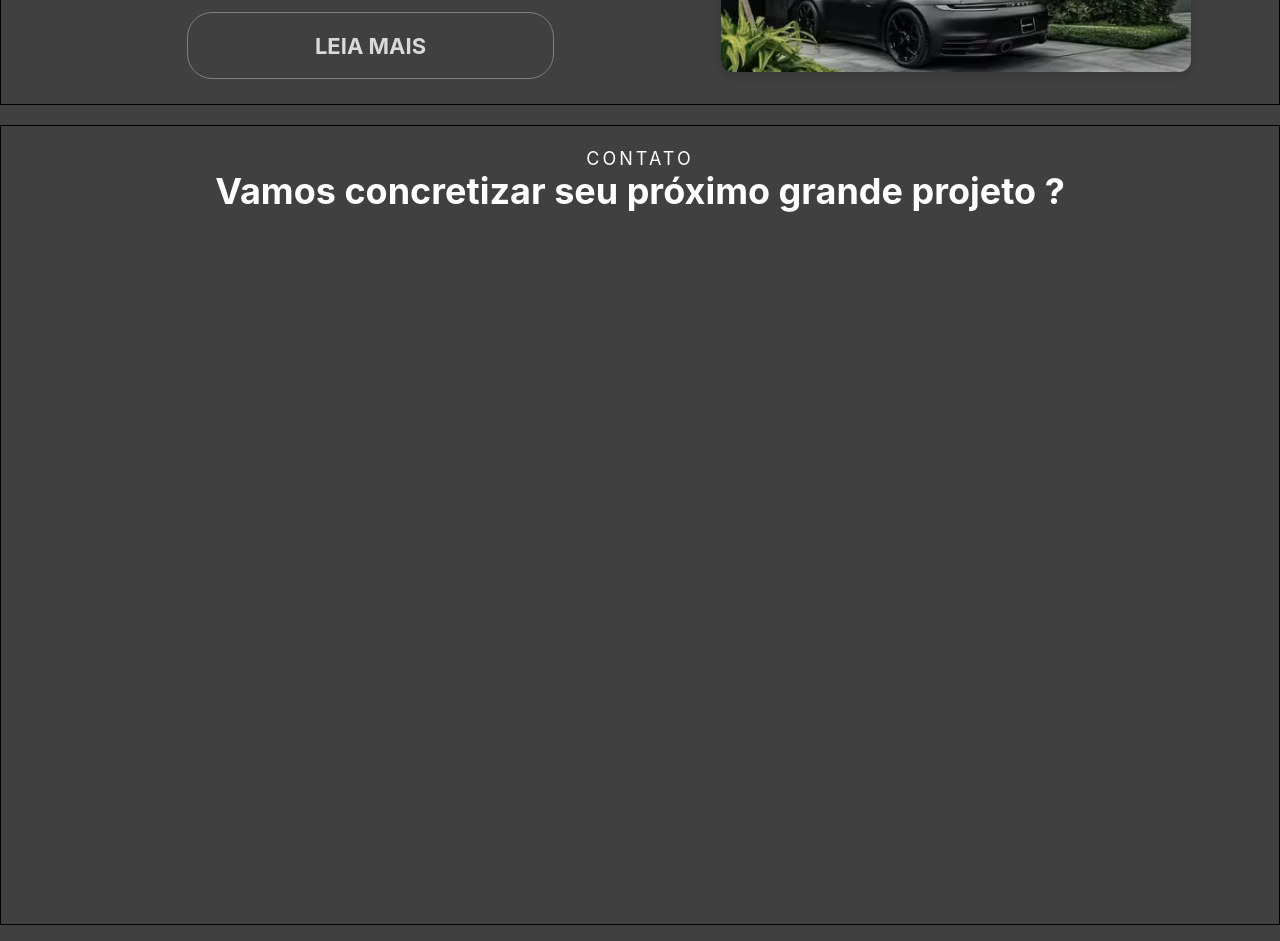
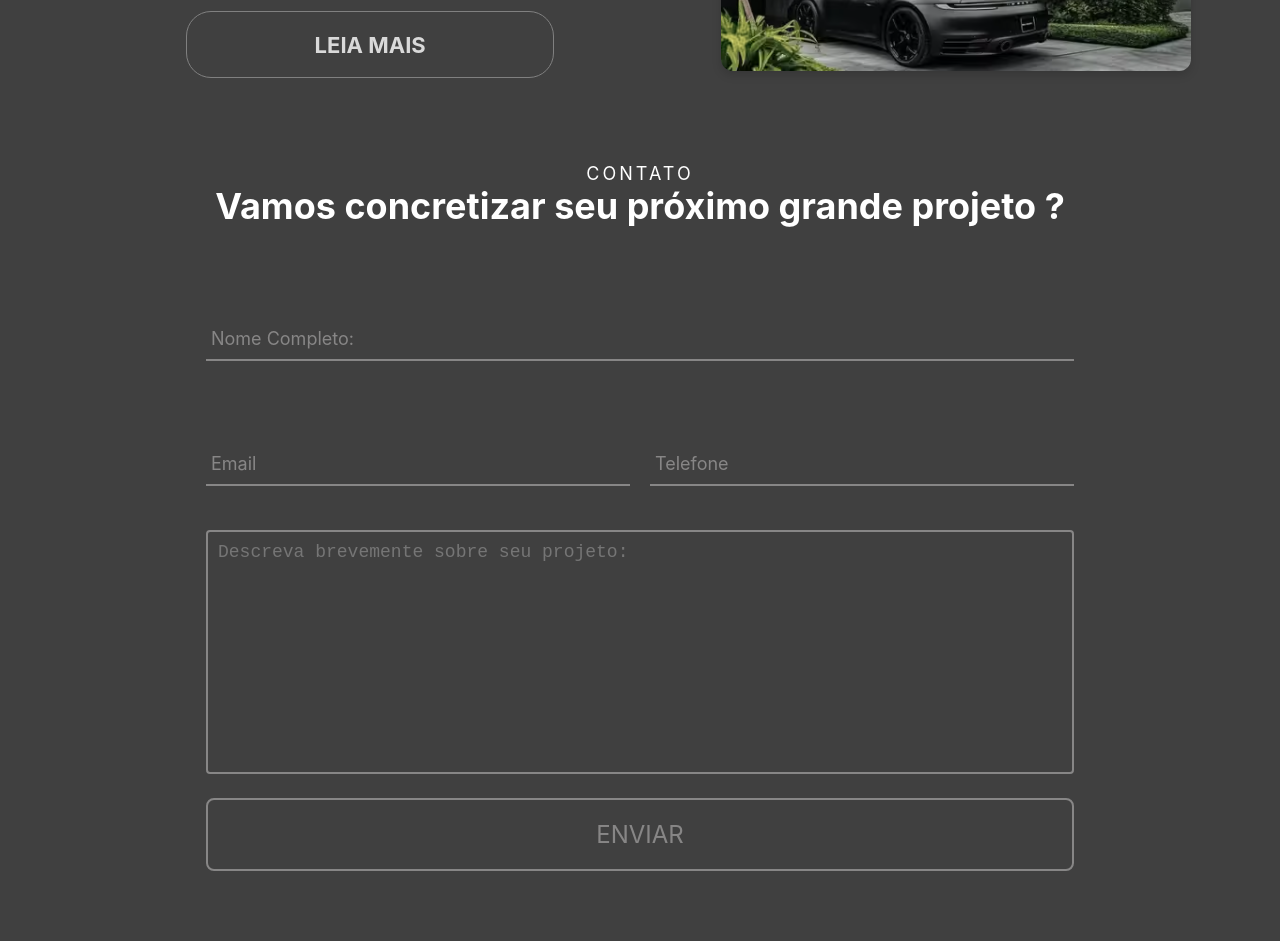
Before and after one commit to fourcoders-isnotonlyforcoders/SFempreendimentos, a React (Vite) app: page / in a window 1280 px wide. Shown: the part 3680-4621 px from the top of the page. Built offline with nearby package versions, Linux system fonts and the light colour scheme.

Commit message:
feat: add new styles for form section

```diff
--- /dev/null
+++ b/src/components/SecaoForm/InputField.tsx
@@ -0,0 +1,21 @@
+import React from 'react';
+import { NameInput, NameTitle, Bar, FormNameContainer } from './styles';
+
+type InputFieldProps = {
+  id: string;
+  label: string;
+  type: 'text' | 'email' | 'tel';
+  required?: boolean;
+};
+
+const InputField: React.FC<InputFieldProps> = ({ id, label, type, required }) => {
+  return (
+    <FormNameContainer>
+      <NameInput required={required} type={type} id={id} placeholder=" " />
+      <NameTitle htmlFor={id}>{label}</NameTitle>
+      <Bar />
+    </FormNameContainer>
+  );
+};
+
+export default InputField;
--- a/src/components/SecaoForm/index.tsx
+++ b/src/components/SecaoForm/index.tsx
@@ -1,15 +1,36 @@
-import { TituloSecao } from "../TituloSecao"
-import { SecaoFormContainer } from "./styles"
+import React from 'react';
+import { TituloSecao } from "../TituloSecao";
+import { FormContainer, SecaoFormContainer, FormInfosContainer, FormNameContainer, FormTextContainer, FormButton } from "./styles";
+import InputField from './InputField';
+
 export const SecaoForm: React.FC = () => {
   return (
     <SecaoFormContainer>
-              <TituloSecao
-          titulo="Vamos concretizar seu próximo grande projeto ? "
-          preTitulo="CONTATO"
-          align="center"
-          color="white"
-        />
+      <TituloSecao
+        titulo="Vamos concretizar seu próximo grande projeto ?"
+        preTitulo="CONTATO"
+        align="center"
+        color="white"
+      />
+      <FormContainer>
+        <FormNameContainer>
+          <InputField id="fullName" label="Nome Completo:" type="text" required />
+        </FormNameContainer>
+        <FormInfosContainer>
+          <InputField id="email" label="Email" type="email" required />
+
+          <InputField id="phone" label="Telefone" type="tel" required />
+        </FormInfosContainer>
+        <FormTextContainer>
+          <textarea
+            id="additionalInfo"
+            placeholder="Descreva brevemente sobre seu projeto:"
+            rows={11}
+          />
+        </FormTextContainer>
+        <FormButton type='submit'> ENVIAR
+        </FormButton>
+      </FormContainer>
     </SecaoFormContainer>
-
-  )
-}
+  );
+};
--- a/src/components/SecaoForm/styles.tsx
+++ b/src/components/SecaoForm/styles.tsx
@@ -1,6 +1,144 @@
 import styled from "styled-components";
+
 export const SecaoFormContainer = styled.section`
-  height: 100vh;
-  padding: 2.2rem 2rem;
-  border: 1px solid;
+  height: auto;
+  padding: 4rem 2rem;
+  display: flex;
+  flex-direction: column;
+  margin: 2rem auto;
 `;
+
+export const FormContainer = styled.form`
+  display: flex;
+  justify-content: center;
+  flex-wrap: wrap;
+  gap: 22px;
+  padding: 1rem 0;
+  width: auto;
+  max-width: 70%;
+  margin: 0 auto;
+`;
+
+export const FormNameContainer = styled.div`
+  position: relative;
+  width: auto;
+  min-width: 300px;
+  margin: 4rem 0 0 0;
+  flex: 1 1 100%;
+`;
+
+export const FormInfosContainer = styled.div`
+  display: flex;
+  justify-content: space-between;
+  gap: 20px;
+  width: 100%;
+  margin-top: 20px;
+`;
+
+export const NameInput = styled.input`
+  font-size: 1.8rem;
+  padding: 10px 10px 10px 5px;
+  display: block;
+  width: 100%;
+  border: none;
+  border-bottom: 2px solid ${(props) => props.theme.colors.fourth};
+  background: transparent;
+  color: ${(props) => props.theme.colors.primary};
+
+  &::placeholder {
+    color: transparent;
+  }
+
+  &:focus {
+    outline: none;
+    border-bottom: 2px solid ${(props) => props.theme.colors.primary};
+  }
+
+  &:focus ~ label,
+  &:valid ~ label {
+    top: -22px;
+    font-size: 1.6rem;
+    color: ${(props) => props.theme.colors.primary};
+  }
+
+  &:focus ~ .bar:before,
+  &:focus ~ .bar:after {
+    width: 50%;
+  }
+`;
+
+export const NameTitle = styled.label`
+  color: ${(props) => props.theme.colors.fourth};
+  font-size: 18px;
+  font-weight: normal;
+  position: absolute;
+  left: 5px;
+  top: 10px;
+  transition: 0.2s ease all;
+  pointer-events: none;
+`;
+
+export const Bar = styled.span`
+  position: relative;
+  display: block;
+  width: 100%;
+
+  &::before,
+  &::after {
+    content: '';
+    height: 2px;
+    width: 0;
+    position: absolute;
+    background: ${(props) => props.theme.colors.primary};
+    transition: 0.2s ease all;
+  }
+
+  &::before {
+    left: 50%;
+  }
+
+  &::after {
+    right: 50%;
+  }
+`;
+
+
+export const FormTextContainer = styled.div`
+margin-top: 22px;
+  width: auto;
+  min-width: 100%;
+  textarea {
+    width: 100%;
+    padding: 1rem;
+    font-size: 1.8rem;
+    border: 2px solid ${(props) => props.theme.colors.fourth};
+    border-radius: 4px;
+    resize: none;
+    outline: none;
+    background-color: transparent;
+    color: ${(props) => props.theme.colors.primary};
+  }
+
+  textarea:focus {
+    border: 2px solid ${(props) => props.theme.colors.primary};
+  }
+`;
+
+export const FormButton = styled.button`
+  border: 2px solid ${(props) => props.theme.colors.fourth};
+  padding: 2rem 0;
+  text-align: center;
+  font-size: 2.4rem;
+  color: ${(props) => props.theme.colors.fourth};
+  width: 100%;
+  border-radius: 8px;
+  cursor: pointer;
+  transition: 0.3s ease;
+
+  &:hover{
+    border: 2px solid ${(props) => props.theme.colors.primary};
+    color: ${(props) => props.theme.colors.primary};
+
+    transform: scale(1.02);
+  }
+`;
--- a/src/components/SecaoSobre/styles.tsx
+++ b/src/components/SecaoSobre/styles.tsx
@@ -1,22 +1,18 @@
 import styled from "styled-components";
 
-// Container principal
 export const SobreContainer = styled.div`
   max-width: 1350px;
   height: auto;
-  min-height: 400px;
+  min-height: 420px;
   display: flex;
   justify-content: space-around;
   gap: 10px;
   align-items: center;
   padding: 1rem 7.7rem;
-  margin-bottom: 20px;
-  border: 1px solid;
-
   @media (max-width: 1024px) {
-    padding: 0 3rem; /* Menos padding em telas menores */
-    flex-direction: column; /* Organiza em coluna */
-    align-items: flex-start; /* Alinha ao início */
+    padding: 0 3rem;
+    flex-direction: column;
+    align-items: flex-start;
   }
 
   @media (max-width: 768px) {
@@ -36,7 +32,7 @@ export const SobreLeft = styled.div`
   width: auto;
   max-width: 50%;
   height: auto;
-  min-height: 470px;
+  min-height: 500px;
 
   @media (max-width: 1024px) {
     max-width: 100%;
@@ -145,14 +141,14 @@ export const SobreCenter = styled.div`
 export const SobreRight = styled.div`
   width: auto;
   max-width: 50%;
-  height: 100%;
+  height: auto;
 
   @media (max-width: 1024px) {
-    max-width: 100%; /* Ocupa 100% da largura em telas menores */
+    max-width: 100%;
   }
 
   @media (max-width: 480px) {
-    margin-top: 20px; /* Adiciona um espaçamento quando em celular */
+    margin-top: 20px;
   }
 `;
 
@@ -176,7 +172,7 @@ export const SobreImg = styled.img`
   }
 
   @media (max-width: 480px) {
-    max-height: 300px; /* Imagem menor em celulares */
+    max-height: 300px;
     width: 100%;
   }
 `;
```
